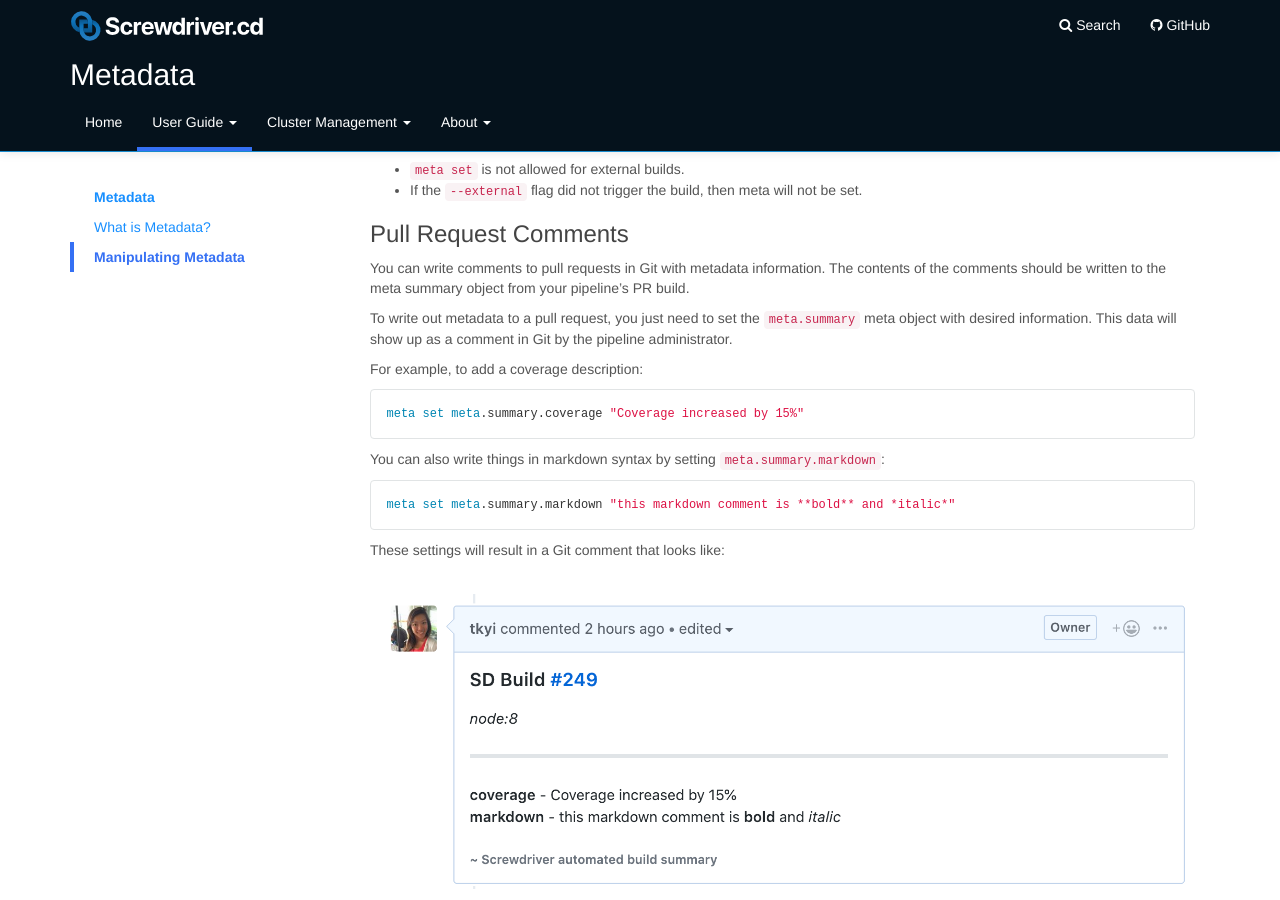
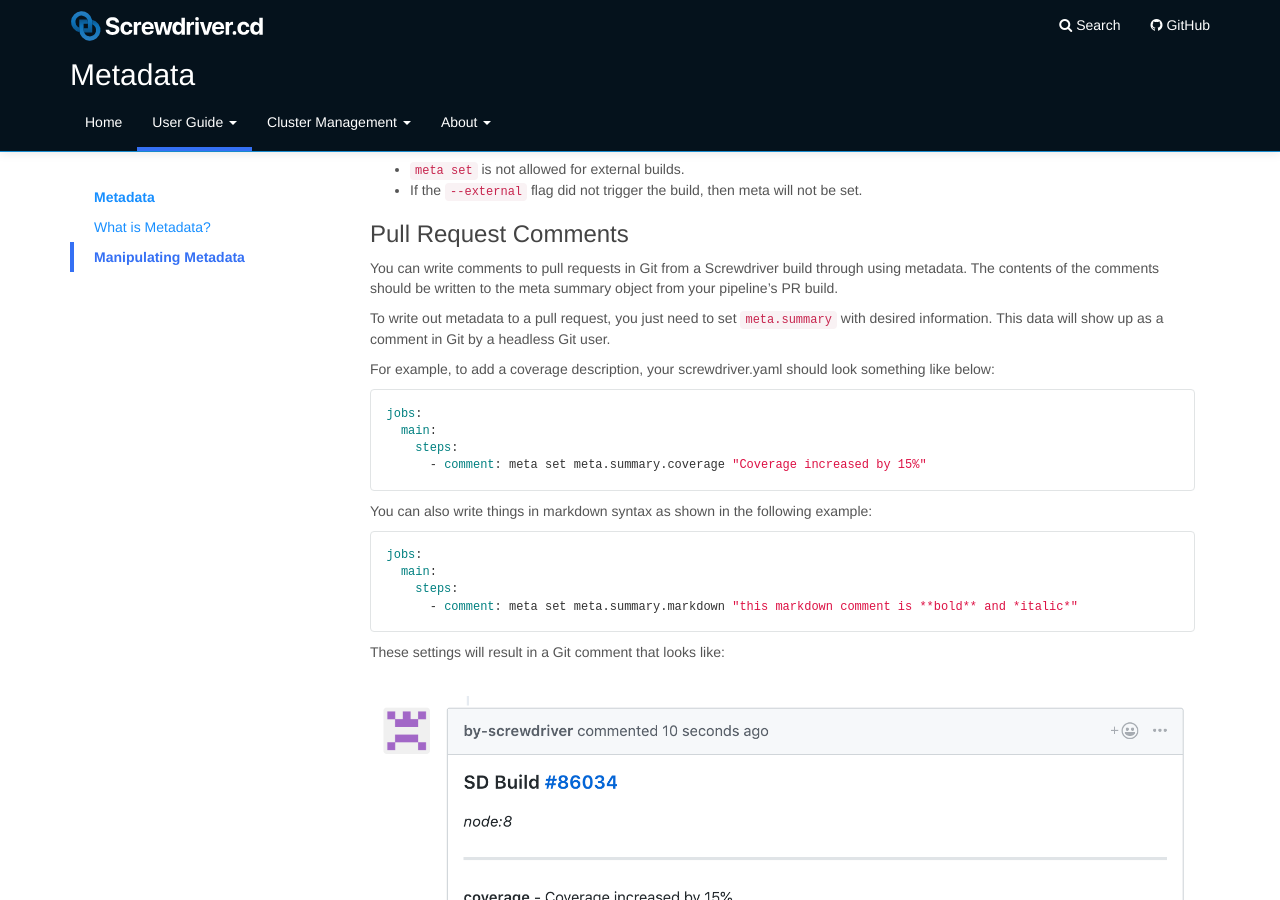
Before and after one commit to screwdriver-cd/guide, a Jekyll site: the page built from docs/user-guide/metadata.md, in a window 1280 px wide and 900 px high, scrolled down 1016 px. Built offline with Jekyll 4.4.1, drawn with Linux system fonts in a browser that asks for light colours.

Commit message:
fix(1355): Update meta PR comments docs (#265)

````diff
--- a/docs/user-guide/metadata.md
+++ b/docs/user-guide/metadata.md
@@ -64,18 +64,25 @@ Notes:
 - If the `--external` flag did not trigger the build, then meta will not be set.
 
 ### Pull Request Comments
-You can write comments to pull requests in Git with metadata information. The contents of the comments should be written to the meta summary object from your pipeline's PR build.
+You can write comments to pull requests in Git from a Screwdriver build through using metadata. The contents of the comments should be written to the meta summary object from your pipeline's PR build.
 
-To write out metadata to a pull request, you just need to set the `meta.summary` meta object with desired information. This data will show up as a comment in Git by the pipeline administrator.
+To write out metadata to a pull request, you just need to set `meta.summary` with desired information. This data will show up as a comment in Git by a headless Git user.
 
-For example, to add a coverage description:
+For example, to add a coverage description, your screwdriver.yaml should look something like below:
+
 ```
-meta set meta.summary.coverage "Coverage increased by 15%"
+jobs:
+  main:
+    steps:
+      - comment: meta set meta.summary.coverage "Coverage increased by 15%"
 ```
 
-You can also write things in markdown syntax by setting `meta.summary.markdown`:
+You can also write things in markdown syntax as shown in the following example:
 ```
-meta set meta.summary.markdown "this markdown comment is **bold** and *italic*"
+jobs:
+  main:
+    steps:
+      - comment: meta set meta.summary.markdown "this markdown comment is **bold** and *italic*"
 ```
 These settings will result in a Git comment that looks like:
 
````
Also changed, not shown: docs/cluster-management/configure-api.md (+5 -3 lines), docs/user-guide/assets/pr-comment.png.
